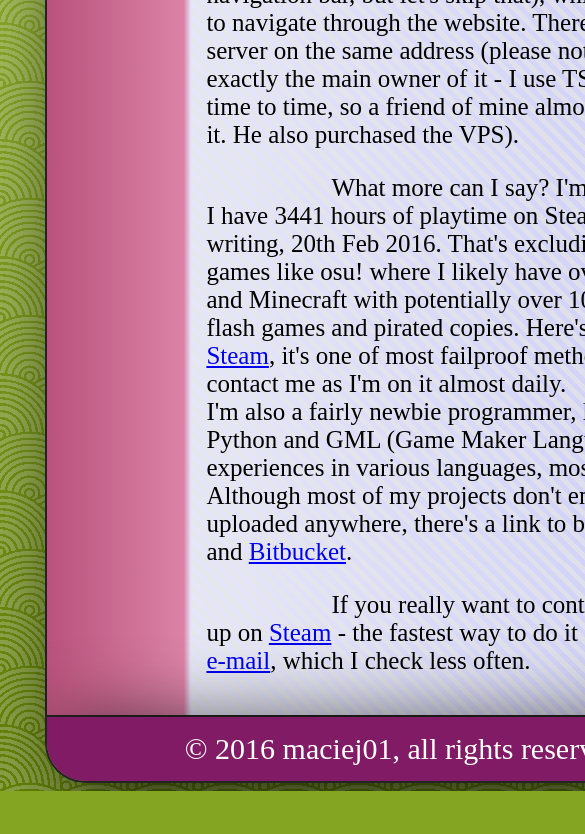
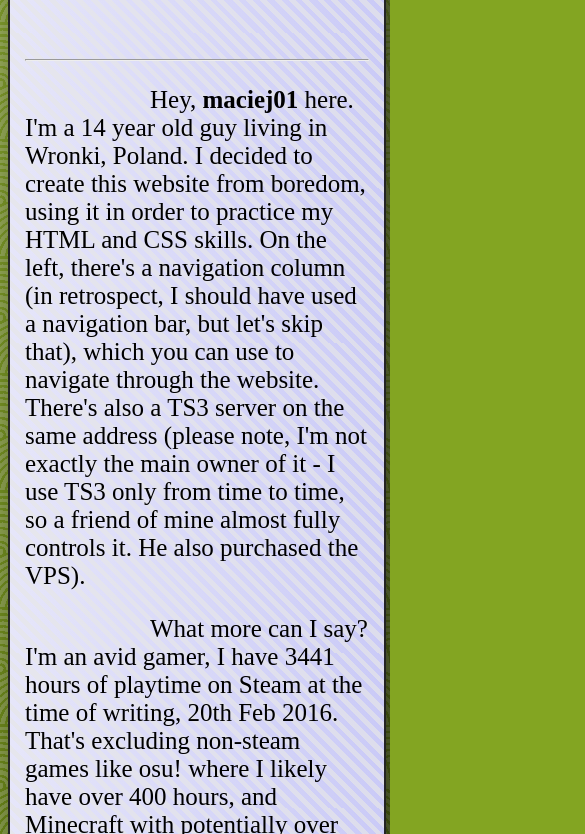
Before and after one commit to asdfMaciej/maciej01-website, a plain HTML site: page index.html in a window 390 px wide. Shown: the part 443-1277 px from the top of the page, 585 px wide, since content can reach past the window. Before the commit the page ends 1234 px from the top, so only its background shows below. Drawn offline with Linux system fonts and the light colour scheme.

Commit message:
Added mobile support

```diff
--- a/index.html
+++ b/index.html
@@ -21,7 +21,7 @@
 						<h1>
 							Navigation
 						</h1>
-						</br><hr>
+						</br>
 						<ul>
 							<li><a href="index.html">About me</a></li>
 						</ul>
@@ -34,7 +34,7 @@
 						</h1>
 						</br><hr>
 						<p>
-							Hey, <b>maciej01</b> here. I'm a 14 year old guy living in Wronki, Poland. I decided to create website from boredom, using it in order to practice my HTML and CSS skills. On the left, there's a navigation column (in retrospect, I should have used a navigation bar, but let's skip that), which you can use to navigate through the website. There's also a TS3 server on the same address (please note, I'm not exactly the main owner of it - I use TS3 only from time to time, so a friend of mine almost fully controls it. He also purchased the VPS).
+							Hey, <b>maciej01</b> here. I'm a 14 year old guy living in Wronki, Poland. I decided to create this website from boredom, using it in order to practice my HTML and CSS skills. On the left, there's a navigation column (in retrospect, I should have used a navigation bar, but let's skip that), which you can use to navigate through the website. There's also a TS3 server on the same address (please note, I'm not exactly the main owner of it - I use TS3 only from time to time, so a friend of mine almost fully controls it. He also purchased the VPS).
 						</p>
 						<p>
 							What more can I say? I'm an avid gamer, I have 3441 hours of playtime on Steam at the time of writing, 20th Feb 2016. That's excluding non-steam games like osu! where I likely have over 400 hours, and Minecraft with potentially over 1000, as well as flash games and pirated copies. Here's a link to my <a href="http://steamcommunity.com/id/maciej01">Steam</a>, it's one of most failproof methods used to contact me as I'm on it almost daily.</br>
--- a/style.css
+++ b/style.css
@@ -93,3 +93,29 @@ body {
 p {
 	text-indent: 5em;
 }
+@media screen and (max-width: 1280px) { /* mobile versions and smaller browsers */
+	.maincontainer {
+		width: 100%;
+	}
+	.container, .footcontainer, .headcontainer {
+		min-width: 0;
+	}
+	.nav {
+		float: none;
+		height: auto;
+		width: auto;
+		min-height: 0px;
+		position: relative;
+		text-align: center;
+		background: -moz-linear-gradient(top, #B9527C 0%, #DB83A7 95%, #e6e6fa 100%); /* FF3.6-15 */
+		background: -webkit-linear-gradient(top, #B9527C 0%,,#DB83A7 95%,#e6e6fa 100%); /* Chrome10-25,Safari5.1-6 */
+		background: linear-gradient(to bottom, #B9527C 0%,#DB83A7 95%,#e6e6fa 100%); /* W3C, IE10+, FF16+, Chrome26+, Opera12+, Safari7+ */
+		font-size: 30px;
+	}
+	.section, .sectionfull {
+		float: none;
+		height: auto;
+		width: auto;
+		min-height: 0px;
+	}
+}
--- a/szkola/style.css
+++ b/szkola/style.css
@@ -93,3 +93,30 @@ body {
 p {
 	text-indent: 5em;
 }
+@media screen and (max-width: 1280px) { /* mobile versions and smaller browsers */
+	.maincontainer {
+		width: 100%;
+	}
+	.container, .footcontainer, .headcontainer {
+		min-width: 0;
+	}
+	.nav {
+		float: none;
+		height: auto;
+		width: auto;
+		min-height: 0px;
+		position: relative;
+		text-align: center;
+		background: -moz-linear-gradient(top, #B9527C 0%, #DB83A7 95%, #e6e6fa 100%); /* FF3.6-15 */
+		background: -webkit-linear-gradient(top, #B9527C 0%,,#DB83A7 95%,#e6e6fa 100%); /* Chrome10-25,Safari5.1-6 */
+		background: linear-gradient(to bottom, #B9527C 0%,#DB83A7 95%,#e6e6fa 100%); /* W3C, IE10+, FF16+, Chrome26+, Opera12+, Safari7+ */
+		font-size: 30px;
+	}
+	.section, .sectionfull {
+		float: none;
+		height: auto;
+		width: auto;
+		min-height: 0px;
+	}
+
+}
--- a/ts3/style.css
+++ b/ts3/style.css
@@ -93,3 +93,30 @@ body {
 p {
 	text-indent: 5em;
 }
+@media screen and (max-width: 1280px) { /* mobile versions and smaller browsers */
+	.maincontainer {
+		width: 100%;
+	}
+	.container, .footcontainer, .headcontainer {
+		min-width: 0;
+	}
+	.nav {
+		float: none;
+		height: auto;
+		width: auto;
+		min-height: 0px;
+		position: relative;
+		text-align: center;
+		background: -moz-linear-gradient(top, #B9527C 0%, #DB83A7 95%, #e6e6fa 100%); /* FF3.6-15 */
+		background: -webkit-linear-gradient(top, #B9527C 0%,,#DB83A7 95%,#e6e6fa 100%); /* Chrome10-25,Safari5.1-6 */
+		background: linear-gradient(to bottom, #B9527C 0%,#DB83A7 95%,#e6e6fa 100%); /* W3C, IE10+, FF16+, Chrome26+, Opera12+, Safari7+ */
+		font-size: 30px;
+	}
+	.section, .sectionfull {
+		float: none;
+		height: auto;
+		width: auto;
+		min-height: 0px;
+	}
+
+}
```
